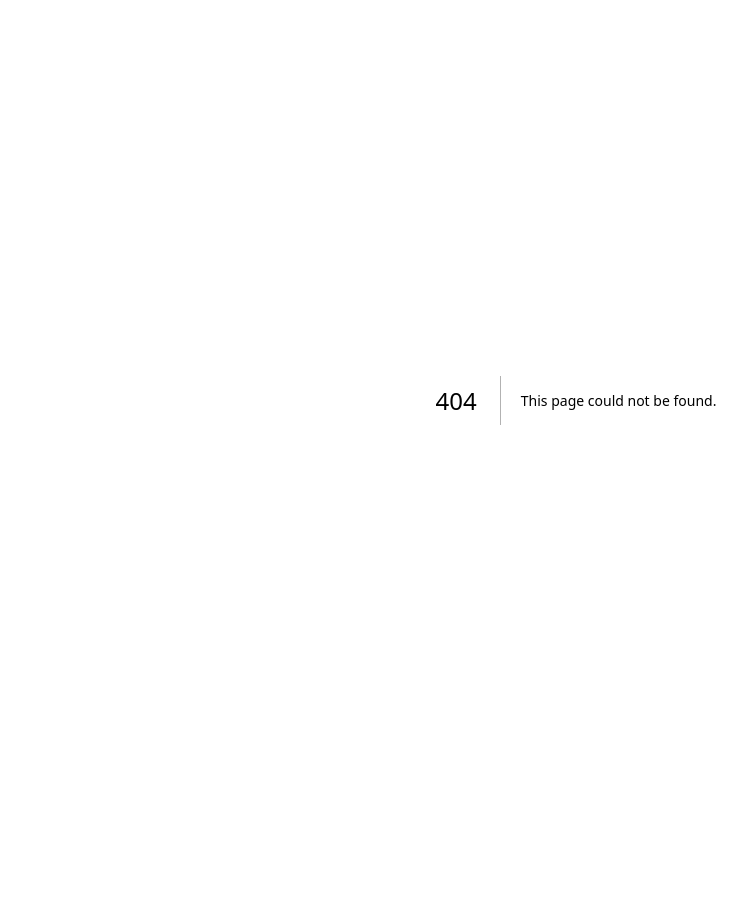
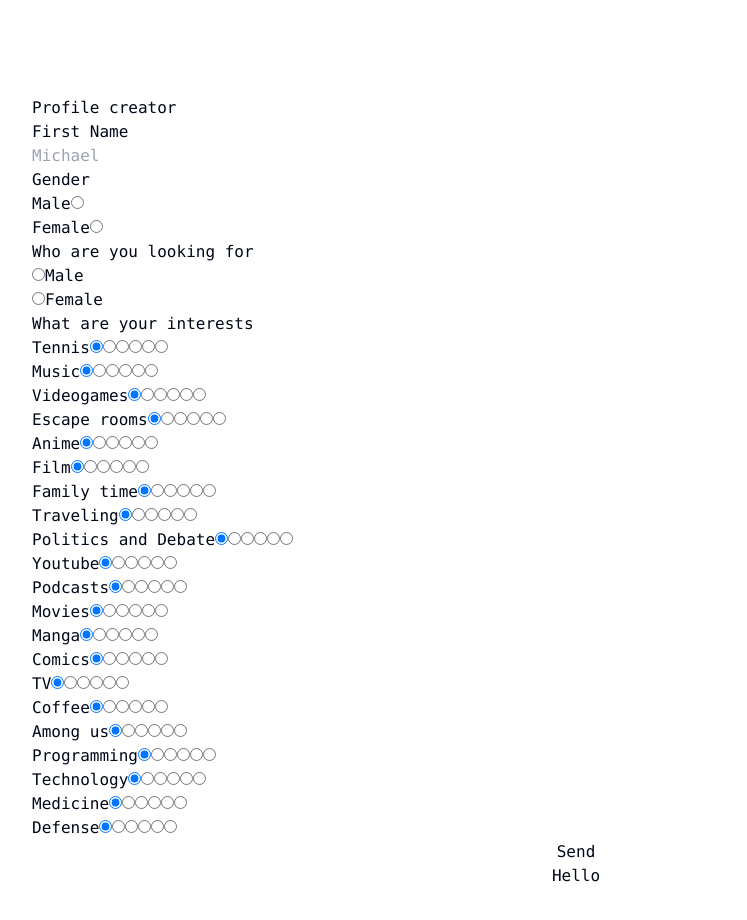
Before and after one commit to Logiex/valentines, a Next.js app: page /game in a window 1280 px wide. Before the commit this address had no page. Shown: the top 920 px of the page, without its empty margins (64-811 px from the left). Before the commit the page ends 800 px from the top, so only its background shows below. Built offline with nearby package versions, Linux system fonts and the light colour scheme.

Commit message:
add create profile

```diff
--- a/package.json
+++ b/package.json
@@ -9,12 +9,14 @@
     "lint": "next lint"
   },
   "dependencies": {
+    "@clerk/nextjs": "^4.29.6",
     "class-variance-authority": "^0.7.0",
     "clsx": "^2.1.0",
     "lucide-react": "^0.323.0",
     "next": "14.1.0",
     "react": "^18",
     "react-dom": "^18",
+    "react-hook-form": "^7.50.1",
     "tailwind-merge": "^2.2.1",
     "tailwindcss-animate": "^1.0.7"
   },
--- /dev/null
+++ b/src/app/game/page.tsx
@@ -0,0 +1,117 @@
+"use client";
+import { Control, Controller, useController, useForm } from "react-hook-form";
+import Interests from "@/interests";
+import { useEffect, useRef, useState } from "react";
+
+type ProfileType = {
+  name: string;
+  gender: "M" | "F";
+  wants: "M" | "F";
+  interests: { name: string; value: number }[];
+};
+
+const CreateProfileForm = () => {
+  const numbers = [0, 1, 2, 3, 4, 5];
+
+  const {
+    register,
+    handleSubmit,
+    watch,
+  } = useForm<ProfileType>({
+    defaultValues: {
+      interests: Interests.map((val) => {
+        return {
+          name: val,
+          value: 0,
+        };
+      }),
+    },
+  });
+  const ints = watch("interests");
+  let total = 0;
+
+  ints.forEach((data) => {
+    const num: string = data.value.toString();
+    total += parseInt(num);
+  });
+  const max = ints.length * 1.5;
+  const remainder = max - total;
+  function onSubmitButton(data: any) {
+    console.log(data);
+  }
+
+  return (
+    <div className="w-full h-full">
+      <h1>Profile creator</h1>
+      <form onSubmit={handleSubmit(onSubmitButton)} className="flex flex-col">
+        <div>
+          <div>First Name</div>
+          <input
+            {...register("name")}
+            type="text"
+            placeholder="Michael"
+            id="name"
+          />
+        </div>
+        <div>
+          <div>Gender</div>
+          <div>
+            Male
+            <input {...register("gender")} type="radio" value="M" />
+          </div>
+          <div>
+            Female
+            <input {...register("gender")} type="radio" value="F" />
+          </div>
+        </div>
+        <p>Who are you looking for</p>
+        <label>
+          <input {...register("wants")} type="radio" value="M" />
+          Male
+        </label>
+        <label>
+          <input {...register("wants")} type="radio" value="F" />
+          Female
+        </label>
+
+        <div>What are your interests</div>
+        {Interests.map((val, index) => {
+          return (
+            <label key={index}>
+              {val}
+              {numbers.map((number, idx) => {
+                return (
+                  <input
+                    key={idx}
+                    {...register(`interests.${index}.value`)}
+                    type="radio"
+                    value={number}
+                    checked={ints[index].value == number}
+                    disabled={remainder < number}
+                  />
+                );
+              })}
+            </label>
+          );
+        })}
+        <button type="submit">Send</button>
+      </form>
+    </div>
+  );
+};
+const Matches = () => {
+  return <></>;
+};
+const Game = () => {
+  const getProfile = (val: boolean) => {
+    return undefined;
+  };
+  return (
+    <div className="flex min-h-screen flex-col items-center font-mono p-24">
+      {getProfile(false) ? <Matches /> : <CreateProfileForm />}
+      Hello
+    </div>
+  );
+};
+
+export default Game;
--- a/src/app/layout.tsx
+++ b/src/app/layout.tsx
@@ -1,6 +1,7 @@
 import type { Metadata } from "next";
 import { Inter } from "next/font/google";
 import "./globals.css";
+import { ClerkProvider } from "@clerk/nextjs";
 
 const inter = Inter({ subsets: ["latin"] });
 
@@ -15,8 +16,10 @@ export default function RootLayout({
   children: React.ReactNode;
 }>) {
   return (
-    <html lang="en">
-      <body className={inter.className}>{children}</body>
-    </html>
+    <ClerkProvider>
+      <html lang="en">
+        <body className={inter.className}>{children}</body>
+      </html>
+    </ClerkProvider>
   );
 }
--- a/src/app/page.tsx
+++ b/src/app/page.tsx
@@ -1,12 +1,18 @@
-import Image from "next/image";
+import { UserButton } from "@clerk/nextjs";
 import Link from "next/link";
 
 export default function Home() {
   return (
     <main className="flex min-h-screen flex-col items-center font-mono p-24">
+      <div className="flex w-full">
+      <div className="flex-1"></div>
+      <div className="">
+        <UserButton afterSignOutUrl="/"/>
+      </div>
+      </div>
       <div>Welcome to the Valentines Matchmaker</div>
       <div>Here are the rules</div>
-      <div className="pt-24">
+      <div className="pt-24 ">
         <div>
           1. We will try to match you but we can&apos;t guarantee a matching
         </div>
@@ -37,6 +43,10 @@ export default function Home() {
           perform this matching.{" "}
         </div>
         <div>
+          8. I couldn&apos;t figure out how to match non binary people,
+        </div>
+        <div>so choose the next best gender on the form</div>
+        <div>
           For more info, check out{" "}
           <Link
             href="https://pypi.org/project/Valentine-Matcher-2024/"
@@ -57,7 +67,6 @@ export default function Home() {
           8. Stay safe out there, I do not assume any liability and by using
           this website, you agree to this
         </div>
-      </div>
       <div className="py-24">
         <div>
           Also, Check out{" "}
@@ -70,17 +79,17 @@ export default function Home() {
         <div>We are releasing it soon</div>
         <div>Good luck friends</div>
         <div>
-          reach out to me on {" "}
+          reach out to me on{" "}
           <Link
             href="https://discord.com/invite/Fqzse8Yjxh"
             className="underline"
           >
             Discord
-          </Link>
-          {" "} my name is bee
+          </Link>{" "}
+          my name is bee
         </div>
         <div>
-          Follow Rondevu on {" "}
+          Follow Rondevu on{" "}
           <Link
             href="https://www.instagram.com/rondevuapp/"
             className="underline"
@@ -89,6 +98,7 @@ export default function Home() {
           </Link>
         </div>
       </div>
+      </div>
     </main>
   );
 }
--- /dev/null
+++ b/src/interests.ts
@@ -0,0 +1,25 @@
+const Interests = [
+  "Tennis",
+  "Music",
+  "Videogames",
+  "Escape rooms",
+  "Anime",
+  "Film",
+  "Family time",
+  "Traveling",
+  "Politics and Debate",
+  "Youtube",
+  "Podcasts",
+  "Movies",
+  "Manga",
+  "Comics",
+  "TV",
+  "Coffee",
+  "Among us",
+  "Programming",
+  "Technology",
+  "Medicine",
+  "Defense",
+];
+
+export default Interests
--- /dev/null
+++ b/src/middleware.ts
@@ -0,0 +1,12 @@
+import { authMiddleware } from "@clerk/nextjs";
+
+// This example protects all routes including api/trpc routes
+// Please edit this to allow other routes to be public as needed.
+// See https://clerk.com/docs/references/nextjs/auth-middleware for more information about configuring your Middleware
+export default authMiddleware({
+
+});
+
+export const config = {
+  matcher: ["/((?!.+\\.[\\w]+$|_next).*)", "/", "/(api|trpc)(.*)"],
+};
```
Also changed, not shown: 1 other file (tests, documents, lock files or other folders).
